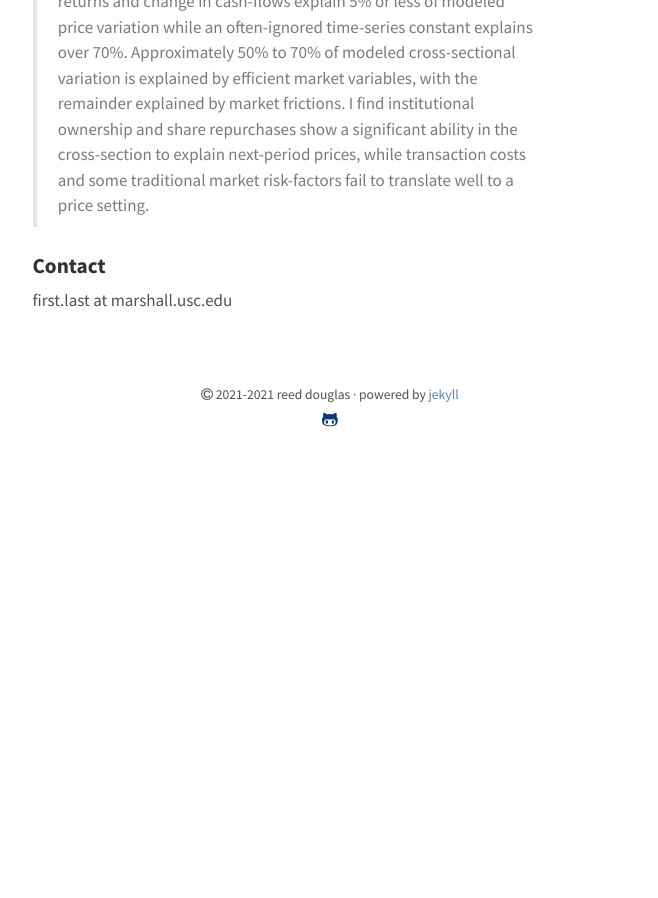
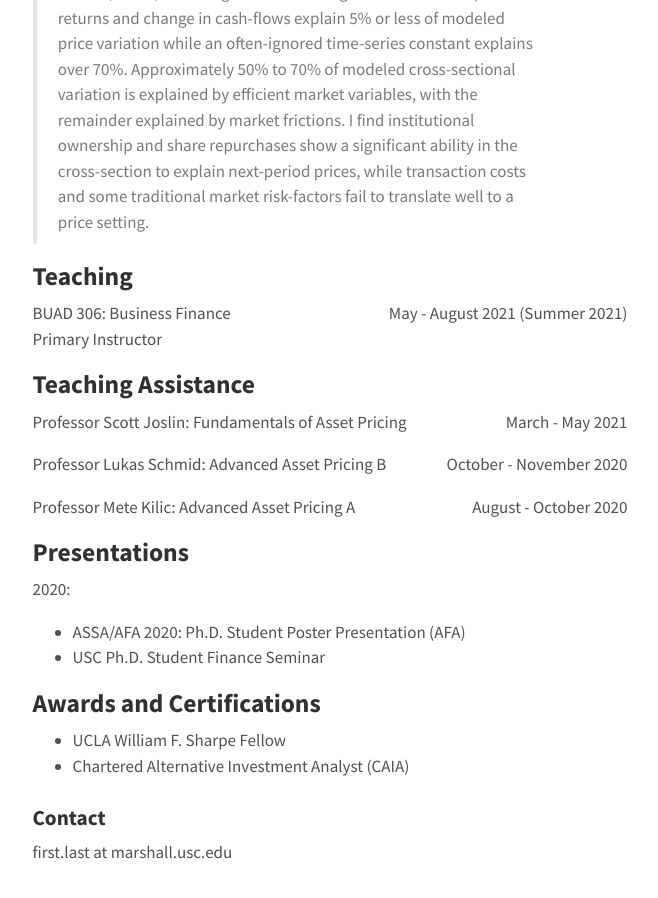
Before and after one commit to reeddoug/reeddoug.github.io, a Jekyll site: the page built from CV.md, in a window 1280 px wide and 900 px high, scrolled down 1176 px. Shown: the whole window, without its empty margins (310-968 px from the left). Built offline with Jekyll 4.4.1, drawn with Linux system fonts in a browser that asks for light colours; our own code applies the rules of GitHub Pages for plain Markdown files; before the commit the page ends 1642 px from its top, so only the background shows below that; some of the changed text lies outside the part shown.

Commit message:
Updated CV
Went back to a Markdown file

```diff
--- a/old_CV.md
+++ b/CV.md
@@ -35,5 +35,47 @@ My primary research interest is empirical asset pricing. Currently, I am focused
 [The Cross-Sectional Variation of Stock Prices](https://papers.ssrn.com/sol3/papers.cfm?abstract_id=3759410)
 > In this paper, I decompose prices over a set of 21 variables across seven categories. I test a firm-specific version of the Campbell and Shiller (1988b) model against these categories and show expected returns and change in cash-flows explain 5% or less of modeled price variation while an often-ignored time-series constant explains over 70%. Approximately 50% to 70% of modeled cross-sectional variation is explained by efficient market variables, with the remainder explained by market frictions. I find institutional ownership and share repurchases show a significant ability in the cross-section to explain next-period prices, while transaction costs and some traditional market risk-factors fail to translate well to a price setting.
 
+## Teaching
+<p style="text-align:left;">
+    BUAD 306: Business Finance
+    <span style="float:right;">
+        May - August 2021 (Summer 2021)
+    </span>
+<br>Primary Instructor</p>
+
+## Teaching Assistance
+<p style="text-align:left;">
+    Professor Scott Joslin: Fundamentals of Asset Pricing
+    <span style="float:right;">
+        March - May 2021
+    </span>
+</p>
+
+<p style="text-align:left;">
+    Professor Lukas Schmid: Advanced Asset Pricing B
+    <span style="float:right;">
+        October - November 2020
+    </span>
+</p>
+
+<p style="text-align:left;">
+    Professor Mete Kilic: Advanced Asset Pricing A
+    <span style="float:right;">
+        August - October 2020
+    </span>
+</p>
+
+
+
+
+## Presentations
+2020:
+- ASSA/AFA 2020: Ph.D. Student Poster Presentation (AFA)
+- USC Ph.D. Student Finance Seminar
+
+## Awards and Certifications
+- UCLA William F. Sharpe Fellow
+- Chartered Alternative Investment Analyst (CAIA)
+
 ### Contact
 first.last at marshall.usc.edu
--- a/_layouts/default.html
+++ b/_layouts/default.html
@@ -6,7 +6,7 @@
   <body>
     <nav class="nav-main">
       <ul>
-        <li class="hvr-underline-reveal"><a href="{{ site.baseurl }}/CV.html/">CV</a></li>
+        <li class="hvr-underline-reveal"><a href="{{ site.baseurl }}/CV/">CV</a></li>
         <li class="logo"><a class="hvr-ripple-out" href="{{ site.baseurl }}/">R</a></li>
         <li class="hvr-underline-reveal"><a href="{{ site.baseurl }}/blog/">blog</a></li>
       </ul>
```
Also changed, not shown: other parts of CV.md (+3 -3 lines), blog/_posts/2021-08-16-Price-Ratio-Variation.md (+2 -2 lines), old_CV.html (renamed from CV.html, +42 -9 lines).
